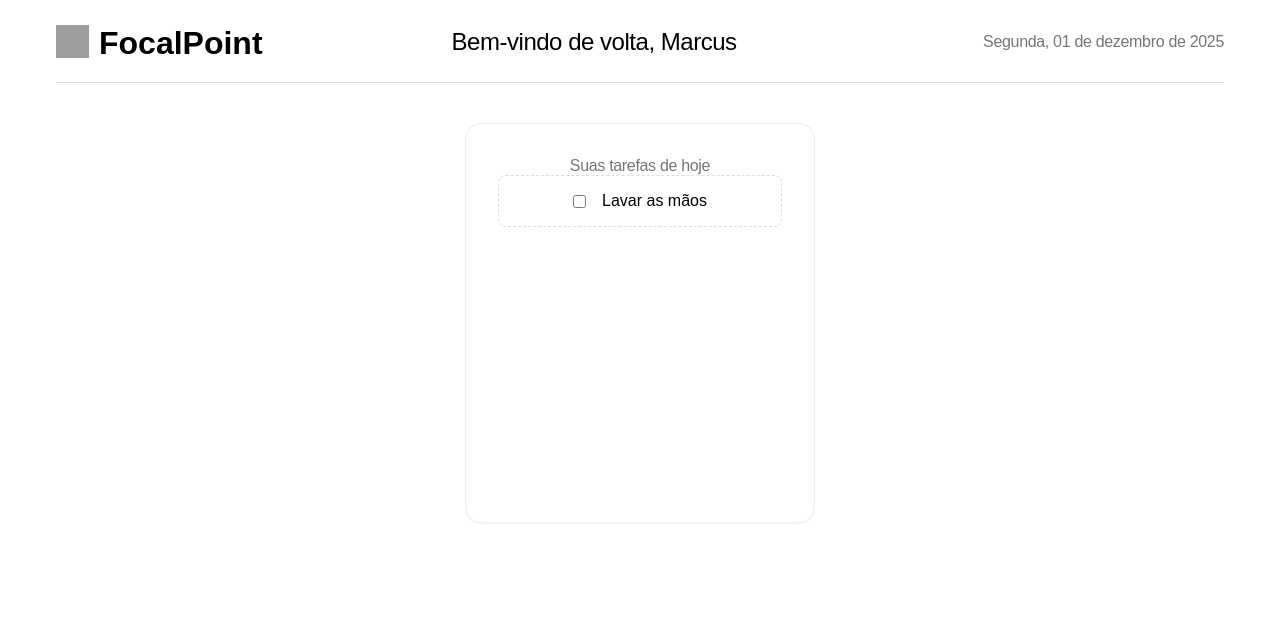
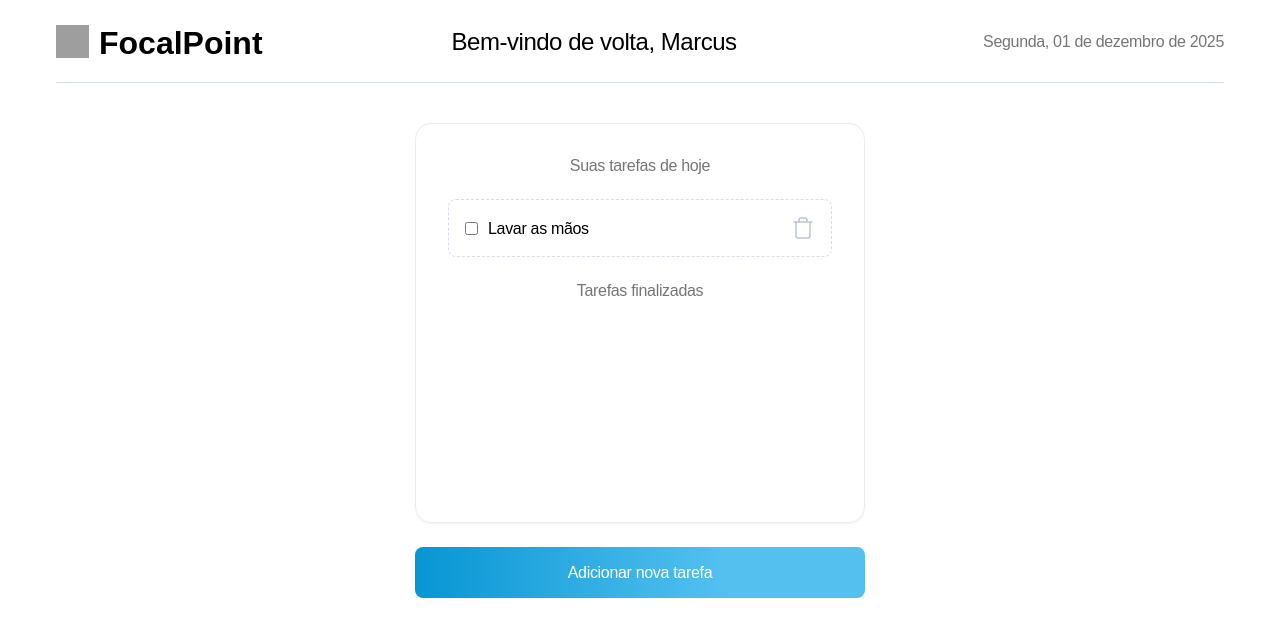
Before and after one commit to Diegoh-dev/legaplan, a Next.js app: page / in a window 1280 px wide. Shown: the top 636 px of the page. Built offline with nearby package versions, Linux system fonts and the light colour scheme; grey boxes are pictures that could not be loaded.

Commit message:
feat: ajuste no card e botão de adicionar;

```diff
--- a/app/globals.css
+++ b/app/globals.css
@@ -17,3 +17,16 @@ body {
   padding: 0;
   margin: 0;
 }
+
+
+::-webkit-scrollbar {
+  width: 5px;
+  height: 5px;
+}
+
+::-webkit-scrollbar-thumb {
+  border-radius: 10px;
+  background: linear-gradient(90deg, #0796D3 0%, #53C0F0 68.65%);
+  box-shadow: none;
+  -webkit-box-shadow: none;
+}
--- a/app/page.tsx
+++ b/app/page.tsx
@@ -12,7 +12,14 @@ export default function Home() {
       <div className={styles.cardContainer}>
       <p className={styles.title}>Suas tarefas de hoje</p>
       <Card/>
+      <p className={styles.title}>Tarefas finalizadas</p>
       </div>
+
+      <button className={styles.button}>
+        <span>
+      Adicionar nova tarefa
+        </span>
+      </button>
       </main>
 
     </div>
--- a/app/src/components/Card/Card.tsx
+++ b/app/src/components/Card/Card.tsx
@@ -1,9 +1,13 @@
+import Image from "next/image";
 import styles from "./card.module.scss";
 export function Card() {
   return (
     <div className={styles.card}>
-      <input type="checkbox" />
-      <span>Lavar as mãos</span>
+        <div className={styles.input}>
+        <input type="checkbox" />
+        <span>Lavar as mãos</span>
+        </div>
+      <Image src='/assets/trash.png' width={24} height={24} alt="logomark"/>
     </div>
   );
 }
--- a/app/src/components/Card/card.module.scss
+++ b/app/src/components/Card/card.module.scss
@@ -3,17 +3,32 @@
     border: 1px dashed rgba(215, 221, 233, 1);
     display: flex;
     align-items: center;
-    justify-content: center;
+    justify-content: space-between;
     border-radius: 8px;
     gap: 16px;
     cursor: pointer;
     width: 100%;
+    margin: 24px 0;
 
-    :hover{
-        background-color: rgba(247, 249, 253, 1);
-    };
+    &:hover{
+     background: #F7F9FD;
+    }
 
+    span{
+        font-size: 16px;
+        font-weight: 400;
+        line-height: 19.36px;
+        letter-spacing: -0.02em;
+    }
 
-
+    .input{
+        display: flex;
+        align-items: center;
+        gap: 10px;
+    }
 
 }
+
+// .card:hover{
+//     background: rgba(247, 249, 253, 1);
+// }
--- a/app/style.module.scss
+++ b/app/style.module.scss
@@ -4,13 +4,14 @@
     .main{
         width: 100%;
         display: flex;
+        flex-direction: column;
         align-items: center;
         justify-content: center;
         margin-top: 40px;
 
         .cardContainer{
             border: 1px solid  rgba(234, 236, 240, 1);
-            width: 350px;
+            width: 450px;
             box-shadow: 0px 1px 2px 0px rgba(16, 24, 40, 0.05);
             min-height: 400px;
             border-radius: 16px;
@@ -27,9 +28,34 @@
                 line-height: 19.36px;
                 letter-spacing: -0.02em;
                 color: rgba(0, 0, 0, 0.54);
-                ;
+
+
 
             }
+
+
+
+        }
+
+        .button{
+            width: 450px;
+            height: 51px;
+            padding: 16px 24px 16px 24px;
+            border-radius: 8px ;
+            outline: none;
+            border: none;
+            margin-top: 24px;
+            background: linear-gradient(90deg, #0796D3 0%, #53C0F0 68.65%);
+            cursor: pointer;
+
+            span{
+                font-size: 16px;
+                font-weight: 500;
+                line-height: 19.36px;
+                letter-spacing: -0.02em;
+                color: #fff;
+            }
+
         }
     }
 }
```
Also changed, not shown: public/assets/trash.png (added), 1 other file (tests, documents, lock files or other folders).
